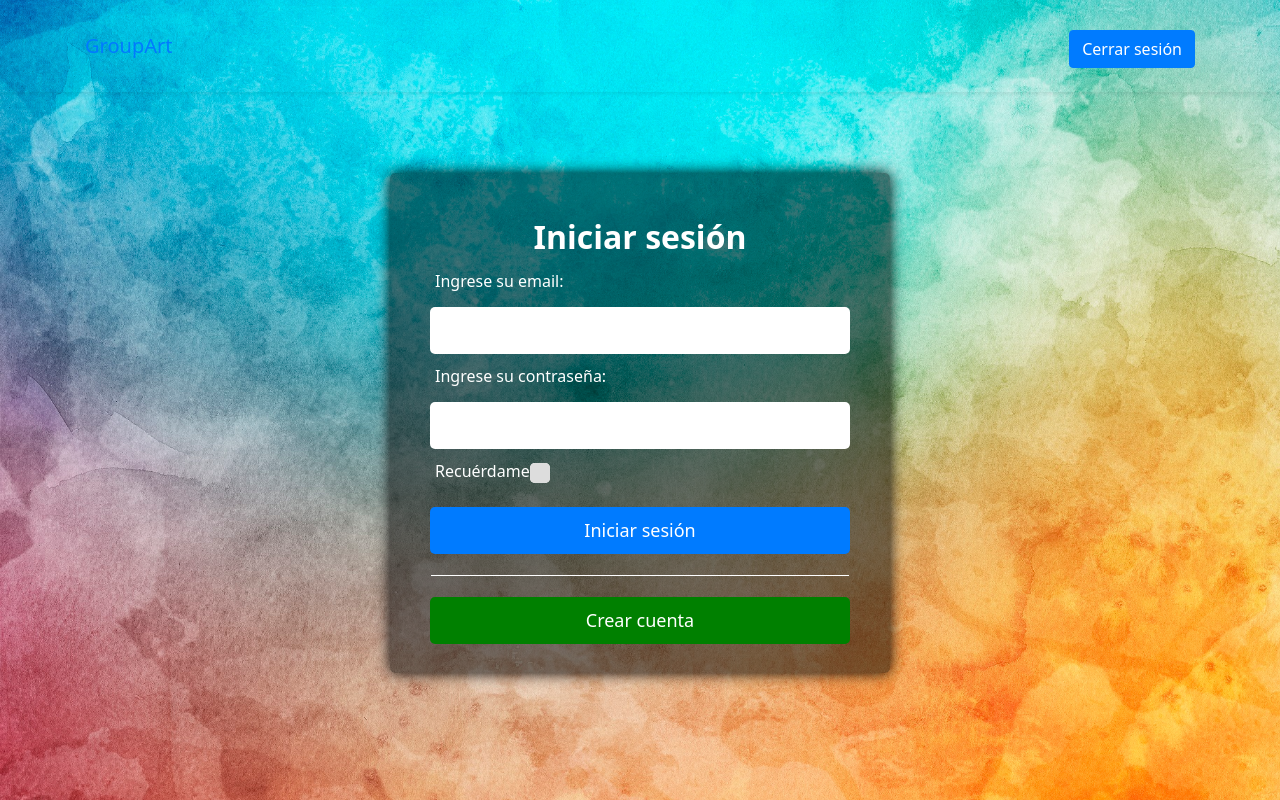
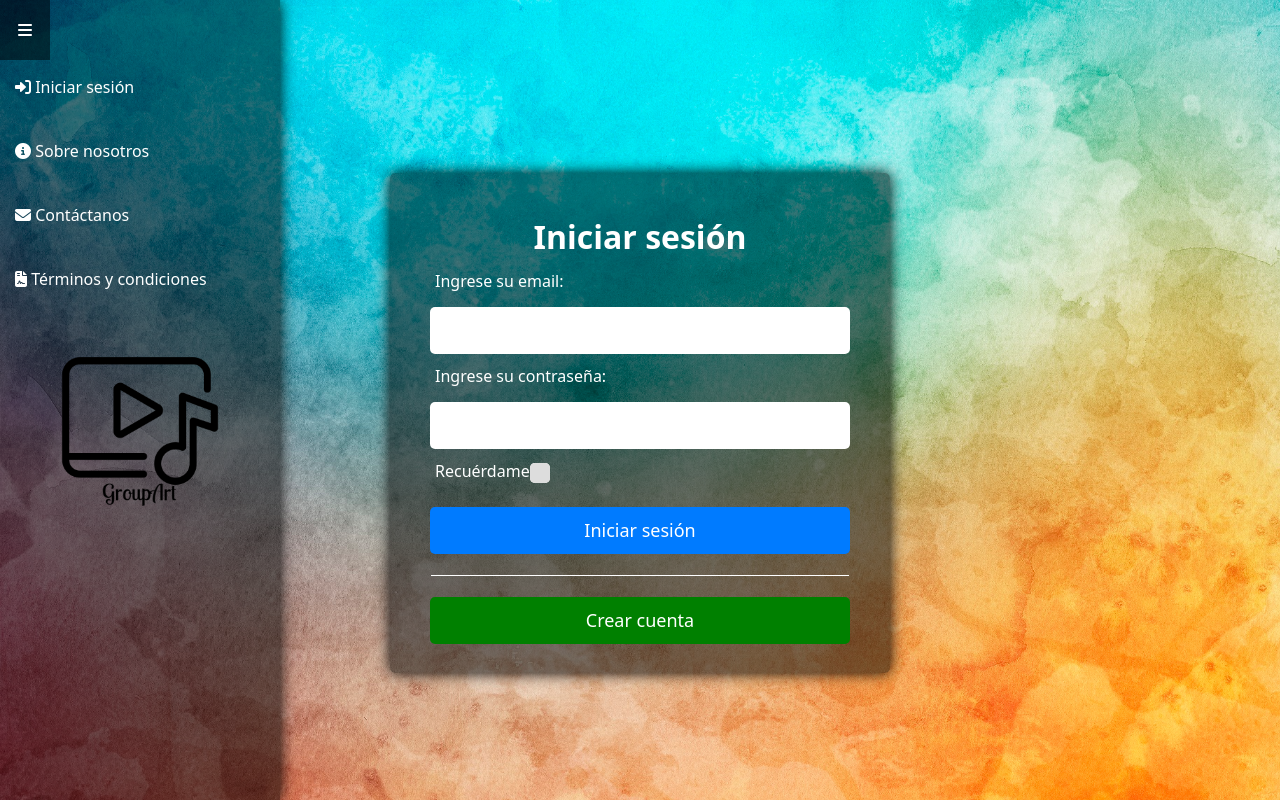
Before and after one commit to CarlosIriarte432/GroupArt, a Django app: page / in a window 1280 px wide. Run offline with Django 4.2, Linux system fonts and the light colour scheme; parts of the project's set-up code (start-up, migrations or seed data) failed here and were passed over.

Commit message:
Se implementa Sidebar y CSS

```diff
--- a/GroupArt/urls.py
+++ b/GroupArt/urls.py
@@ -26,5 +26,6 @@ urlpatterns = [
     path('', Users_views.login_view, name='login'),
     path('index', Users_views.index, name='index'),
     path('logout/', Users_views.custom_logout, name='custom_logout'),
-    path('accounts/', include('django.contrib.auth.urls'))
+    path('accounts/', include('django.contrib.auth.urls')),
+    path('registro/', Users_views.register_user, name='registro_usuario'),
 ]
--- a/Templates/layout.html
+++ b/Templates/layout.html
@@ -1,66 +1,55 @@
+{% load static %}
+
 <!DOCTYPE html>
 <html lang="en">
 <head>
     <meta charset="UTF-8">
     <meta http-equiv="X-UA-Compatible" content="IE=edge">
     <meta name="viewport" content="width=device-width, initial-scale=1.0">
+    <link rel="stylesheet" href="https://cdnjs.cloudflare.com/ajax/libs/font-awesome/6.2.0/css/all.min.css">
     <link rel="stylesheet" href="https://cdn.jsdelivr.net/npm/bootstrap@4.3.1/dist/css/bootstrap.min.css" integrity="sha384-ggOyR0iXCbMQv3Xipma34MD+dH/1fQ784/j6cY/iJTQUOhcWr7x9JvoRxT2MZw1T" crossorigin="anonymous">
 
-
-    <title>{% block title %}Título predeterminado{% endblock %}</title>
+    <title>{% block title %}GroupART{% endblock %}</title>
 
     {% load static %}
 
     <link rel="stylesheet" href="{% static 'css/login.css' %}">
 
-
-
-
+    {% block head_css %}{% endblock %}
 </head>
 
-<body>
+<div class="sidebar">
 
-  <header>
+  <button id="toggleSidebar">
+    <i class="fas fa-bars"></i>
+  </button>
 
+  <ul class="nav">
+    {% if user.is_authenticated %}
+      <li><a href="{% url 'custom_logout' %}"><i class="fas fa-sign-out-alt"></i> <span>Cerrar sesión</span></a></li>
+    {% else %}
+      <li><a href="/login/"><i class="fas fa-sign-in-alt"></i> <span>Iniciar sesión</span></a></li>
+    {% endif %}
+  </ul>
 
+  <ul class="nav">
+    <li><a href="/sobre-nosotros/"><i class="fas fa-info-circle"></i> <span>Sobre nosotros</span></a></li>
+  </ul>
 
-</header>
+  <ul class="nav">
+    <li><a href="/contactanos/"><i class="fas fa-envelope"></i> <span>Contáctanos</span></a></li>
+  </ul>
 
-  <nav class="navbar navbar-expand-lg navbar-light shadow-sm">
-    <div class="container">
-      <a class="navbar-brand" href="#"><span class="text-primary">GroupArt</a>
+  <ul class="nav">
+    <li><a href="/terminos-y-condiciones/"><i class="fas fa-file-contract"></i> <span>Términos y condiciones</span></a></li>
+  </ul>
+  <div class="brand">
+    <a href="#">
+      <img id="logo-img" src="{% static 'img/logo.png' %}" alt="Logo de GroupArt" class="logo">
 
-      <form action="#">
-        <div class="input-group input-navbar">
-          <div class="input-group-prepend">
-
-          </div>
-
-        </div>
-      </form>
-
-      <button class="navbar-toggler"  type="button" data-toggle="collapse" data-target="#navbarSupport" aria-controls="navbarSupport" aria-expanded="false" aria-label="Toggle navigation">
-        <span class="navbar-toggler-icon"></span>
-      </button>
-
-      <div class="collapse navbar-collapse" style="margin-top: 2%; justify-content: right;" id="navbarSupport">
-        <ul class="menu-opc">
-            {% comment %} <a class="btn btn-primary ml-lg-3" href="/login">Iniciar sesion / Registrarse</a>    {% endcomment %}
-
-        {% if user.is_authenticated %}
-
-        <a class="btn btn-primary ml-lg-3" href="/login/">Iniciar sesión</a>
-
-        {% else %}
-
-        <a class="btn btn-primary ml-lg-3" href="{% url 'custom_logout' %}">Cerrar sesión</a>
-
-        {% endif %}
-
-        </ul>
-      </div>
-    </div>
-  </nav>
+    </a>
+  </div>
+</div>
 
 
 
@@ -68,56 +57,13 @@
 
 
     {% block content %}
+    {% endblock %}
+</div>
 
-    <footer class="page-footer">
-      <div class="container">
-        <div class="row px-md-3">
-          <div class="col-sm-6 col-lg-3 py-3">
-            <h5>Empresa</h5>
-            <ul class="footer-menu">
-              <li><a href="#">Sobre Nosotros</a></li>
-              <li><a href="#">Historia</a></li>
-              <li><a href="#">Garantias</a></li>
-            </ul>
-          </div>
-          <div class="col-sm-6 col-lg-3 py-3">
-            <h5>Más</h5>
-            <ul class="footer-menu">
-              <li><a href="#">Terminos Y Condiciones</a></li>
-              <li><a href="#">Privacidad</a></li>
-              <li><a href="#">Garantias</a></li>
-            </ul>
-          </div>
-          <div class="col-sm-6 col-lg-3 py-3">
-            <ul class="footer-menu">
-              <h5>Contacto</h5>
-              <p class="footer-link mt-2">Padre Alonso de Ovalle 1586, Santiago, Región Metropolitana</p>
-              <a href="#" class="footer-link">(2) 2354 0600</a>
-              <a href="#" class="footer-link">contacto@dosalamos.com</a>
-            </ul>
-          </div>
-          <div class="col-sm-6 col-lg-3 py-3">
+<script src="https://code.jquery.com/jquery-3.6.0.min.js"></script>
+<script src="{% static 'js/sidebar-toggle.js' %}"></script>
+<script src="https://cdn.jsdelivr.net/npm/bootstrap@4.3.1/dist/js/bootstrap.bundle.min.js" integrity="sha384-ggOyR0iXCbMQv3Xipma34MD+dH/1fQ784/j6cY/iJTQUOhcWr7x9JvoRxT2MZw1T" crossorigin="anonymous"></script>
+<script src="https://cdn.jsdelivr.net/npm/bootstrap@5.3.2/dist/js/bootstrap.bundle.min.js" integrity="sha384-C6RzsynM9kWDrMNeT87bh95OGNyZPhcTNXj1NW7RuBCsyN/o0jlpcV8Qyq46cDfL" crossorigin="anonymous"></script>
 
-
-            <h5 class="mt-3">Redes Sociales</h5>
-
-            <div class="footer-sosmed mt-3">
-              <a href="#" target="_blank"><span class="mai-logo-facebook-f"></span></a>
-              <a href="#" target="_blank"><span class="mai-logo-twitter"></span></a>
-              <a href="#" target="_blank"><span class="mai-logo-google-plus-g"></span></a>
-              <a href="#" target="_blank"><span class="mai-logo-instagram"></span></a>
-              <a href="#" target="_blank"><span class="mai-logo-linkedin"></span></a>
-            </div>
-          </div>
-        </div>
-
-        <hr>
-
-        <p id="copyright">Copyright &copy; 2022 <a href="https://es.wikipedia.org/wiki/Populus" target="_blank">Dos Alamos</a>. Todos los
-          derechos reservado</p>
-      </div>
-    </footer>
-
-    {% endblock %}
 </body>
 </html>
--- a/Users/forms.py
+++ b/Users/forms.py
@@ -1,7 +1,19 @@
 # app_name/forms.py
 from django import forms
+from .models import User, UserType
 
 class LoginForm(forms.Form):
     username = forms.CharField(max_length=100, label="Ingrese su email")
     password = forms.CharField(widget=forms.PasswordInput, label="Ingrese su contraseña")
     remember_me = forms.BooleanField(required=False, widget=forms.CheckboxInput, label="Recuérdame")
+
+
+class UserRegistrationForm(forms.ModelForm):
+    user_type = forms.ModelChoiceField(queryset=UserType.objects.all())
+
+    class Meta:
+        model = User
+        fields = ['username', 'password', 'full_name', 'rut', 'email', 'phone', 'address', 'privacy_settings']
+        widgets = {
+            'password': forms.PasswordInput(),
+        }
--- a/Users/views.py
+++ b/Users/views.py
@@ -1,15 +1,19 @@
 from django.shortcuts import render
+from django.shortcuts import get_object_or_404, render, redirect
 from django.contrib.auth.decorators import login_required
 from django.contrib.auth import logout
 from django.contrib.auth.forms import UserCreationForm
 from django.shortcuts import render, redirect
 from django import forms
 from django.contrib import messages
+from email import message
 
 # app_name/views.py
 from django.shortcuts import render, redirect
 from .forms import LoginForm
 from django.contrib.auth import authenticate, login
+from .models import User, UserType, PrivacySettings
+from .forms import UserRegistrationForm
 
 def login_view(request):
     if request.method == 'POST':
@@ -37,9 +41,21 @@ def index(request):
     # Lógica de la vista
     return render(request, 'index.html')
 
-def register(request):
-    # Lógica de la vista
-    return render(request, 'index.html')
+def register_user(request):
+    if request.method == 'POST':
+        user_form = UserRegistrationForm(request.POST)
+        if user_form.is_valid():
+            user_type_id = request.POST['user_type']  # Obtén el valor del tipo de usuario seleccionado en el formulario
+            user_type = get_object_or_404(UserType, pk=user_type_id)  # Obtiene la instancia de UserType
+            user = user_form.save(commit=False)
+            user.user_type = user_type  # Asigna la instancia de UserType
+            user.save()
+    else:
+        user_form = UserRegistrationForm()
+
+
+    return render(request, 'registration/register.html', {'user_form': user_form})
+
 
 def custom_logout(request):
     logout(request)
--- a/static/css/login.css
+++ b/static/css/login.css
@@ -1,11 +1,13 @@
 * {
 	box-sizing: border-box;
 }
+
 body {
 	font-family: system-ui, -apple-system, BlinkMacSystemFont, 'Segoe UI', Roboto, Oxygen, Ubuntu, Cantarell, 'Open Sans', 'Helvetica Neue', sans-serif;
 	font-size: 16px;
 	color: #fff;
 }
+
 .form-box {
 	background-color: rgba(0, 0, 0, 0.5);
 	margin: auto auto;
@@ -20,8 +22,9 @@ body {
 	width: 500px;
 	height: 500px;
 }
+
 .form-box::before {
-    background-image: url('/static/img/fondo.jpg');
+	background-image: url('/static/img/fondo.jpg');
 	width: 105%;
 	height: 105%;
 	background-size: cover;
@@ -35,12 +38,14 @@ body {
 	display: block;
 	filter: blur(0px);
 }
+
 .form-box .header-text {
 	font-size: 32px;
 	font-weight: 600;
 	padding-bottom: 8px;
 	text-align: center;
 }
+
 .form-box input {
 	margin: 10px 0px;
 	border: none;
@@ -50,9 +55,11 @@ body {
 	font-size: 18px;
 	font-family: poppins;
 }
+
 .form-box input[type=checkbox] {
 	display: none;
 }
+
 .form-box label {
 	position: static;
 	margin-left: 5px;
@@ -63,6 +70,7 @@ body {
 	height: 20px;
 	cursor: pointer;
 }
+
 .form-box label:before {
 	content: "";
 	display: inline-block;
@@ -74,6 +82,7 @@ body {
 	bottom: 190px;
 	background-color: rgb(221, 221, 221);
 }
+
 .form-box input[type=checkbox]:checked+label:before {
 	content: "\2713";
 	font-size: 20px;
@@ -81,9 +90,11 @@ body {
 	text-align: center;
 	line-height: 20px;
 }
+
 .form-box span {
 	font-size: 14px;
 }
+
 .form-box button {
 	background-color: deepskyblue;
 	color: #fff;
@@ -95,16 +106,17 @@ body {
 	padding: 10px;
 	margin: 20px 0px;
 }
+
 span a {
 	color: #BBB;
 }
 
 .separator {
-    border-top: 1px solid #ffffff;
-    margin: 1px;
+	border-top: 1px solid #ffffff;
+	margin: 1px;
 }
 
-.btn-register{
+.btn-register {
 	background-color: rgb(30, 118, 49);
 	color: #fff;
 	border: none;
@@ -115,3 +127,155 @@ span a {
 	padding: 10px;
 	margin: 20px 0px;
 }
+
+.sidebar {
+	width: 280px;
+	background-color: rgba(0, 0, 0, 0.5);
+	/* Fondo semitransparente */
+	border-radius: 0px;
+	box-shadow: 0 0 15px #000;
+	position: fixed;
+	top: 0px;
+	bottom: -1px;
+	left: 0;
+}
+
+.brand {
+	text-align: center;
+	margin: 20px 0;
+	z-index: 1;
+	/* Asegura que el contenido se muestre por encima del fondo */
+	color: #a90c0c;
+	/* Cambia el color de texto */
+}
+
+.nav {
+	list-style: none;
+	padding: 0;
+}
+
+.nav li {
+	margin-bottom: 10px;
+}
+
+.nav a {
+	display: block;
+	padding: 15px;
+	text-decoration: none;
+	color: #fff;
+	/* Cambia el color de texto */
+	transition: background-color 0.3s;
+}
+
+.nav a:hover {
+	background-color: rgba(255, 255, 255, 0.2);
+	/* Cambia el color de fondo al pasar el cursor */
+}
+
+.sidebar::before {
+	width: 105%;
+	height: 105%;
+	background-size: cover;
+	content: "";
+	position: fixed;
+	left: 0;
+	right: 0;
+	top: 0;
+	bottom: 0;
+	z-index: -1;
+	display: block;
+	filter: blur(0px);
+}
+
+.logo {
+	width: 170px;
+	height: 170px;
+}
+
+.dropdown {
+	position: relative;
+	display: inline-block;
+}
+
+.dropbtn {
+	background-color: rgba(0, 0, 0, 0.5);
+	color: white;
+	padding: 10px;
+	border: none;
+}
+
+.dropdown-content {
+	display: none;
+	position: absolute;
+	background-color: rgba(0, 0, 0, 0.5);
+	min-width: 160px;
+	box-shadow: 0 8px 16px 0 rgba(0, 0, 0, 0.2);
+}
+
+.dropdown-content a {
+	color: white;
+	padding: 12px 16px;
+	text-decoration: none;
+	display: block;
+}
+
+.dropdown-content a:hover {
+	background-color: #ddd;
+}
+
+.dropdown:hover .dropdown-content {
+	display: block;
+}
+
+/* Estilos para el menú desplegable */
+.sidebar {
+	/* Estilos anteriores del sidebar aquí */
+	transition: all 0.3s;
+}
+
+.collapsed {
+	width: 50px;
+	/* Ancho mínimo para mostrar solo los iconos */
+}
+
+/* Estilos para el botón de alternar */
+#toggleSidebar {
+	background-color: rgba(0, 0, 0, 0.5);
+	color: white;
+	border: none;
+	padding: 18px;
+	cursor: pointer;
+	align-self: flex-end; /* Alinea el botón en la parte derecha */
+}
+.sidebar.collapsed #toggleSidebar {
+	align-self: center; /* Alinea el botón al centro en la versión minimizada */
+	text-align: center; /* Alinea el texto al centro en la versión minimizada */
+  }
+
+/* Estilos para ocultar el logo en la versión minimizada */
+.sidebar.collapsed #logo-img {
+	display: none;
+}
+
+
+/* Estilos para la versión minimizada del sidebar */
+.sidebar.collapsed ul.nav li a {
+	display: flex;
+	justify-content: space-between;
+	align-items: center;
+	padding: 10px;
+}
+
+/* Estilos para ocultar el texto en la versión minimizada */
+.sidebar.collapsed ul.nav li a span {
+	display: none;
+	/* Oculta todos los elementos de texto dentro del enlace */
+}
+
+
+/* Estilos para mostrar solo los iconos en la versión minimizada */
+.sidebar.collapsed ul.nav li a i {
+	display: inline;
+	/* Muestra los iconos */
+	margin-right: 0;
+}
--- /dev/null
+++ b/static/js/sidebar-toggle.js
@@ -0,0 +1,8 @@
+document.addEventListener("DOMContentLoaded", function () {
+    const toggleButton = document.getElementById("toggleSidebar");
+    const sidebar = document.querySelector(".sidebar");
+
+    toggleButton.addEventListener("click", function () {
+        sidebar.classList.toggle("collapsed");
+    });
+});
```
Also changed, not shown: Templates/registration/register.html (+19 -14 lines), Users/models.py (+10 -0 lines), static/css/layout.css (added, +41 -0 lines), static/css/register.css (added, +99 -0 lines), Services/migrations/0003_alter_activitylog_involved_user_and_more.py (added), static/img/logo.png (added).
